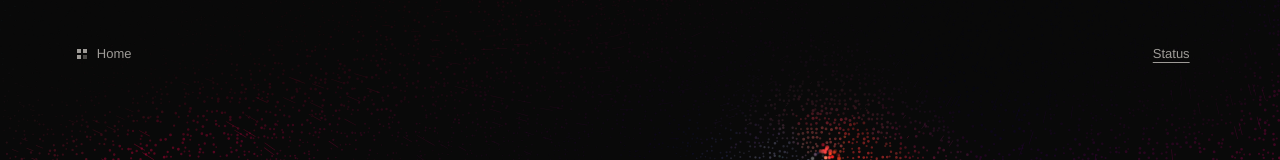
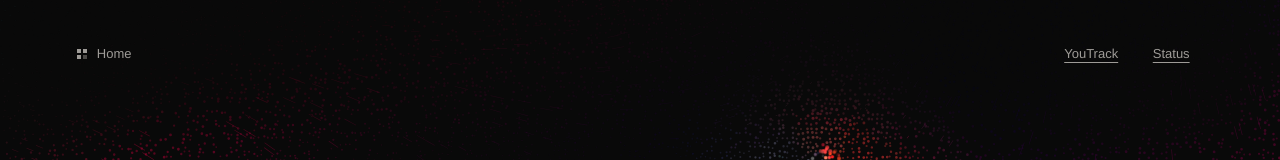
Before and after one commit to bani2016up/service-home, a React (Vite) app: page / in a window 1280 px wide. Shown: the top 160 px of the page. Built offline with nearby package versions, Linux system fonts and the light colour scheme.

Commit message:
Add YouTrack to homepage service navigation

```diff
--- a/src/main.tsx
+++ b/src/main.tsx
@@ -38,7 +38,10 @@ function Home() {
       <header className="home-label">
         <span className="home-mark" aria-hidden="true"><i /><i /><i /><i /></span>
         Home
-        <a className="status-link" href="https://status.prfnv.com/">Status</a>
+        <nav className="service-links" aria-label="Services">
+          <a className="status-link" href="https://youtrack.prfnv.com/">YouTrack</a>
+          <a className="status-link" href="https://status.prfnv.com/">Status</a>
+        </nav>
       </header>
       <main className="welcome">
         <div className="welcome-copy">
--- a/src/styles.css
+++ b/src/styles.css
@@ -38,13 +38,18 @@ body { margin: 0; }
 .home-mark { display: grid; grid-template-columns: repeat(2, 4px); gap: 2px; }
 .home-mark i { height: 4px; background: #9e9b97; }
 .home-mark i:last-child { background: #4c4a47; }
+.service-links {
+  display: flex;
+  align-items: center;
+  gap: 16px;
+  margin-left: auto;
+}
 .status-link {
   display: inline-flex;
   align-items: center;
   justify-content: center;
   min-width: 64px;
   min-height: 44px;
-  margin-left: auto;
   color: inherit;
   text-decoration: underline;
   text-underline-offset: 4px;
```
Also changed, not shown: 1 other file (tests, documents, lock files or other folders).
